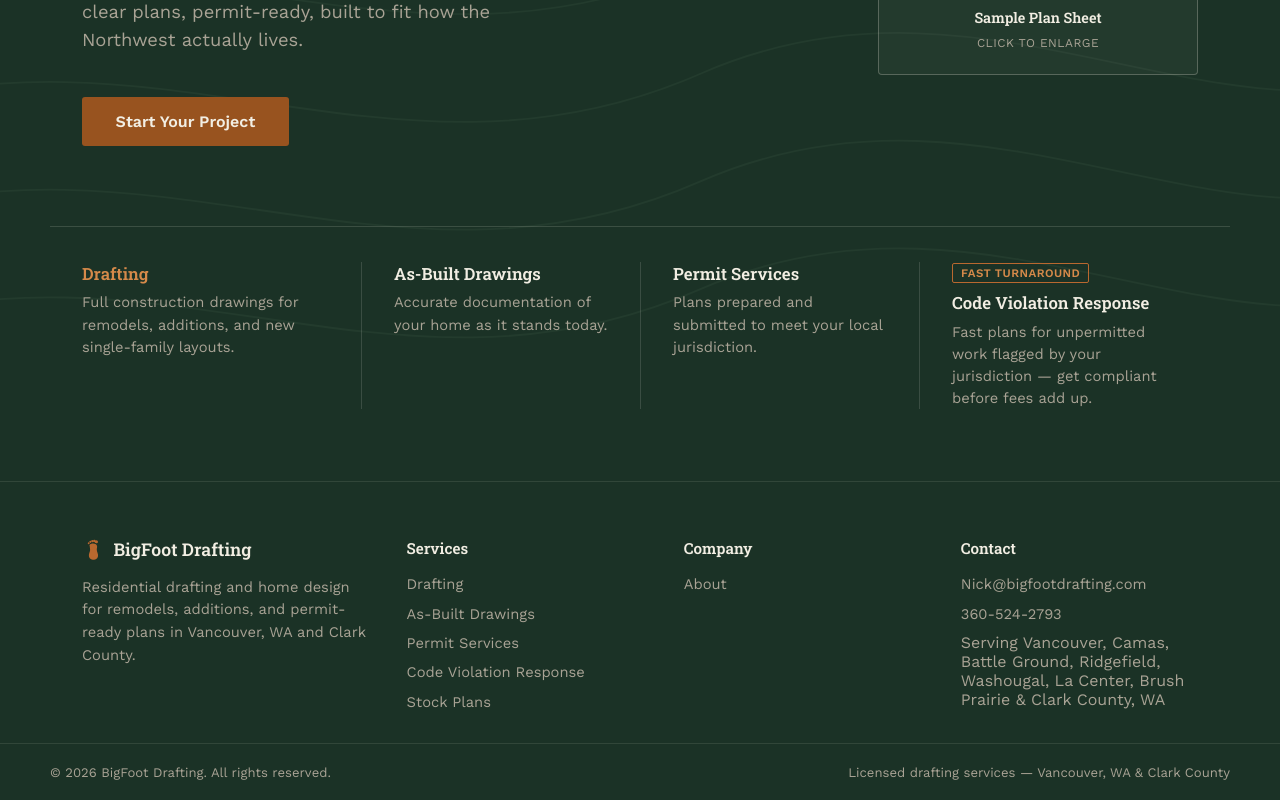
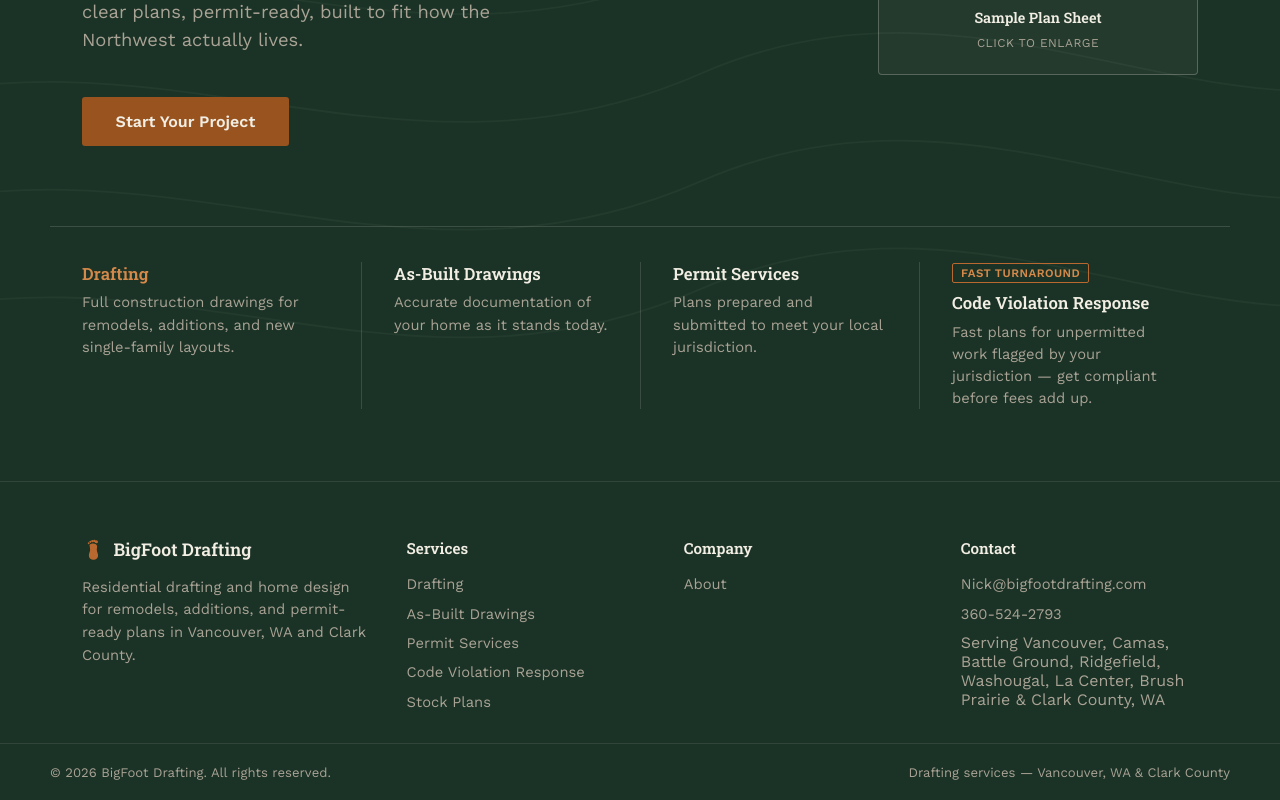
Before and after one commit to nickbfd/bigfoot-drafting, a React (Vite) app: page / in a window 1280 px wide. Shown: the part 427-1227 px from the top of the page. Built offline with nearby package versions, Linux system fonts and the light colour scheme.

Commit message:
update footer

```diff
--- a/src/Footer.jsx
+++ b/src/Footer.jsx
@@ -61,7 +61,7 @@ export default function Footer() {
       <div className="bfd-footer__bottom">
         <div className="bfd-footer__bottom-inner">
           <p>&copy; {year} BigFoot Drafting. All rights reserved.</p>
-          <p>Licensed drafting services — Vancouver, WA & Clark County</p>
+          <p>Drafting services — Vancouver, WA & Clark County</p>
         </div>
       </div>
     </footer>
```
